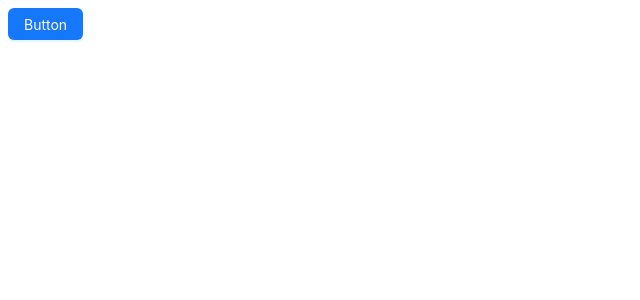
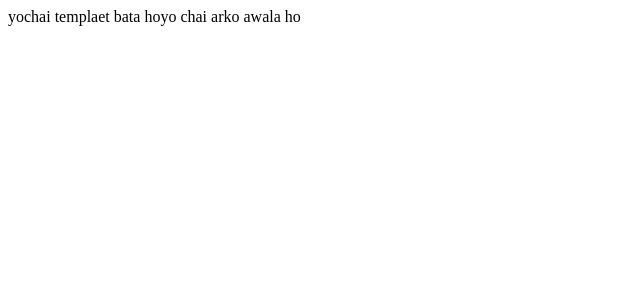
Before and after one commit to Transaction-Verification-System/web--frontend, a React (Vite) app: page / in a window 1280 px wide. Shown: the top 300 px of the page, without its empty margins (0-640 px from the left). Built offline with nearby package versions, Linux system fonts and the light colour scheme; the HTML template or start-up script is replaced by a standard one.

Commit message:
ant design form

```diff
--- a/src/App.tsx
+++ b/src/App.tsx
@@ -1,8 +1,11 @@
-import { Button } from 'antd';
+import Register from "@/components/organisms/register/Register";
+import RegisterTemplate from "./components/templates/register/RegisterTemplate";
 
 const App = () => (
   <div className="App">
-    <Button type="primary">Button</Button>
+    <RegisterTemplate>
+      yo chai arko awala ho
+    </RegisterTemplate>
   </div>
 );
 
--- /dev/null
+++ b/src/components/organisms/register/Register.tsx
@@ -0,0 +1,23 @@
+import React from "react";
+import type { FormProps } from "antd";
+import { Button, Checkbox, Form, Input } from "antd";
+
+type FieldType = {
+  email: string;
+  username: string;
+  password: string;
+};
+
+const onFinish: FormProps<FieldType>["onFinish"] = (values) => {
+  console.log("Success:", values);
+};
+
+const onFinishFailed: FormProps<FieldType>["onFinishFailed"] = (errorInfo) => {
+  console.log("Failed:", errorInfo);
+};
+
+const Register: React.FC = () => {
+  return <Form>form ishere</Form>;
+};
+
+export default Register;
--- /dev/null
+++ b/src/components/templates/register/RegisterTemplate.tsx
@@ -0,0 +1,12 @@
+interface RegisterTemplateProps {
+  children: React.ReactNode;
+}
+
+export default function RegisterTemplate({ children }: RegisterTemplateProps) {
+  return (
+    <div>
+      yochai templaet bata ho
+      {children}
+    </div>
+  );
+}
```
